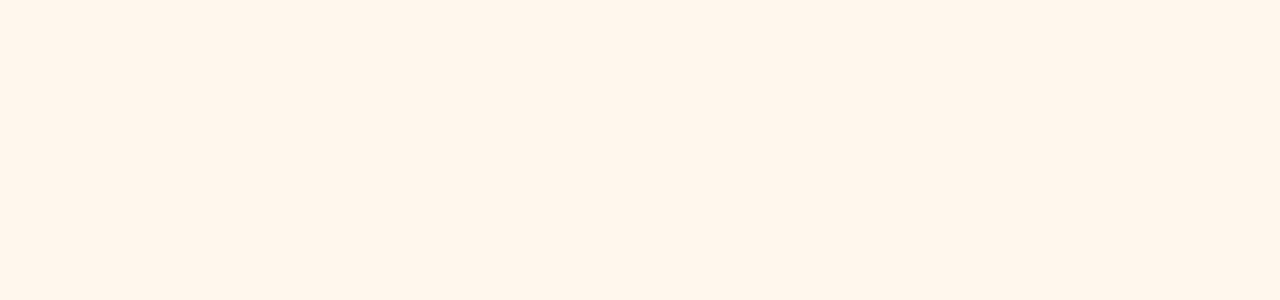
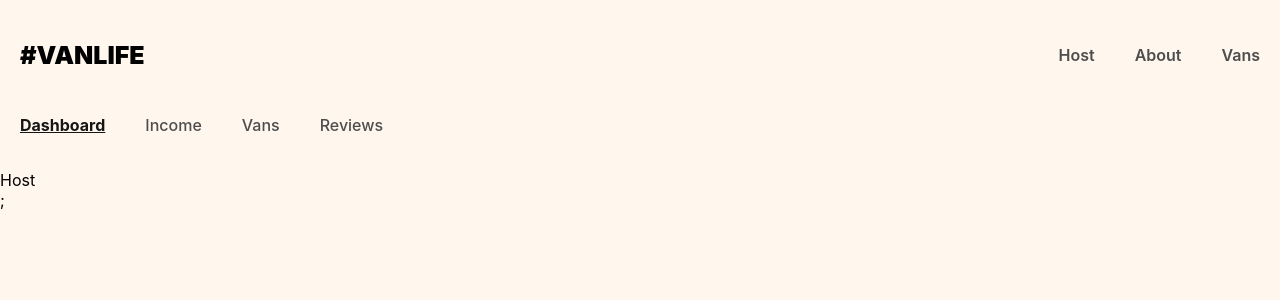
Before and after one commit to dev-pavan-km/VanLife, a React app: page /host in a window 1280 px wide. Before the commit this address had no page. Shown: the top 300 px of the page. Built offline with nearby package versions, Linux system fonts and the light colour scheme; the HTML template or start-up script is replaced by a standard one; what miragejs would draw is missing.

Commit message:
feat: host page with nesting and default index route with common layout

```diff
--- a/src/App.jsx
+++ b/src/App.jsx
@@ -1,19 +1,29 @@
 import { BrowserRouter, Routes, Route } from "react-router-dom";
 import About from "./pages/About.jsx";
 import Home from "./pages/Home.jsx";
-import Vans from "./pages/Vans.jsx";
-import VanDetail from "./pages/VanDetail.jsx";
+import Vans from "./pages/Vans/Vans.jsx";
+import VanDetail from "./pages/Vans/VanDetail.jsx";
 import Layout from "./components/Layout.jsx";
+import Host from "./pages/Host/Host.jsx";
+import Income from "./pages/Host/Income.jsx";
+import Reviews from "./pages/Host/Reviews.jsx";
+import HostLayout from "./components/HostLayout.jsx";
 
 function App() {
   return (
     <BrowserRouter>
       <Routes>
-        <Route element={<Layout />}>
-          <Route path="/" element={<Home />} />
+        <Route path="/" element={<Layout />}>
+          <Route index element={<Home />} />
           <Route path="/about" element={<About />} />
           <Route path="/vans" element={<Vans />} />
           <Route path="/vans/:id" element={<VanDetail />} />
+
+          <Route path="/host" element={<HostLayout />}>
+            <Route index element={<Host />} />
+            <Route path="income" element={<Income />} />
+            <Route path="reviews" element={<Reviews />} />
+          </Route>
         </Route>
       </Routes>
     </BrowserRouter>
--- a/src/components/Header.jsx
+++ b/src/components/Header.jsx
@@ -7,6 +7,7 @@ export default function Header() {
         #VANLIFE
       </Link>
       <nav>
+        <Link to="/host">Host</Link>
         <Link to="/about">About</Link>
         <Link to="/vans">Vans</Link>
       </nav>
--- /dev/null
+++ b/src/components/HostLayout.jsx
@@ -0,0 +1,32 @@
+import { NavLink, Outlet } from "react-router-dom";
+
+export default function HostLayout() {
+  const activeStyles = {
+    fontWeight: "bold",
+    textDecoration: "underline",
+    color: "#161616",
+  };
+
+  return (
+    <>
+      <nav className="host-nav">
+        <NavLink to="." end style={({ isActive }) => (isActive ? activeStyles : null)}>
+          Dashboard
+        </NavLink>
+
+        <NavLink to="income" style={({ isActive }) => (isActive ? activeStyles : null)}>
+          Income
+        </NavLink>
+
+        <NavLink to="vans" style={({ isActive }) => (isActive ? activeStyles : null)}>
+          Vans
+        </NavLink>
+
+        <NavLink to="reviews" style={({ isActive }) => (isActive ? activeStyles : null)}>
+          Reviews
+        </NavLink>
+      </nav>
+      <Outlet />
+    </>
+  );
+}
--- /dev/null
+++ b/src/pages/Host/Host.jsx
@@ -0,0 +1,3 @@
+export default function Host() {
+  return <div>Host</div>;
+}
--- /dev/null
+++ b/src/pages/Host/Income.jsx
@@ -0,0 +1,3 @@
+export default function Income() {
+  return <div>Income</div>;
+}
--- /dev/null
+++ b/src/pages/Host/Reviews.jsx
@@ -0,0 +1,3 @@
+export default function Reviews() {
+  return <div>Reviews</div>;
+}
```
Also changed, not shown: src/pages/Vans/VanDetail.jsx (renamed from src/pages/VanDetail.jsx), src/pages/Vans/Vans.jsx (renamed from src/pages/Vans.jsx).
